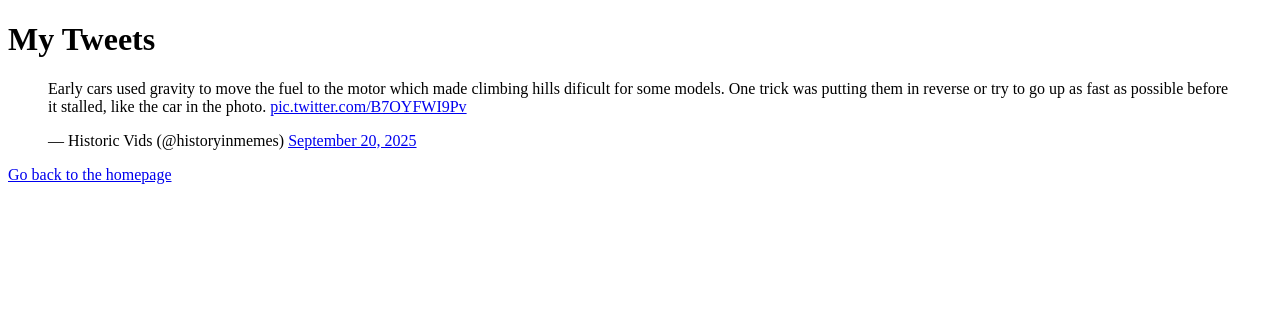
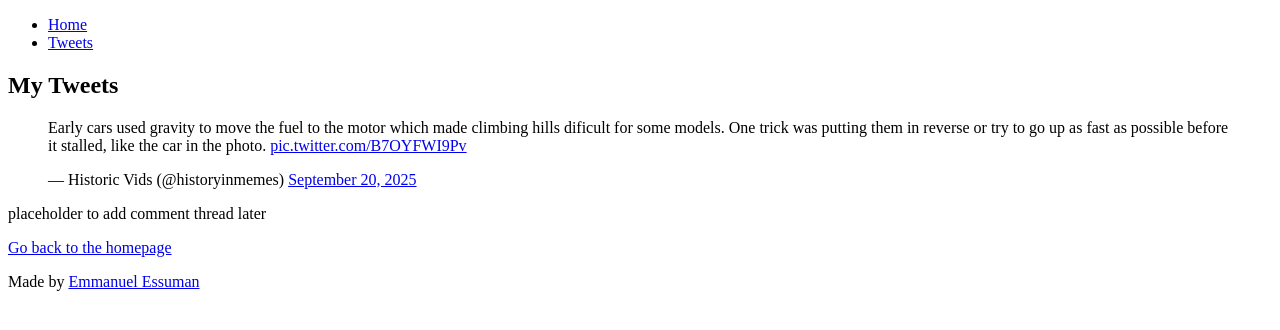
Before and after one commit to 557857132/My_First_Portfolio, a plain HTML site: page html_basic/tweets.html in a window 1280 px wide. Drawn offline with Linux system fonts and the light colour scheme.

Commit message:
Restructure HTML files with header, main, and footer

```diff
--- a/html_basic/tweets.html
+++ b/html_basic/tweets.html
@@ -4,10 +4,26 @@
         <title>My Tweets</title>
     </head>
     <body>
-        <h1>My Tweets</h1>
+        <header>
+            <ul>
+                <li><a href="index.html">Home</a></li>
+                <li><a href="tweets.html">Tweets</a></li>
+            </ul>
+        </header>
+        <main>
+            <article>
+                <h1>My Tweets</h1>
 
-        <blockquote class="twitter-tweet"><p lang="en" dir="ltr">Early cars used gravity to move the fuel to the motor which made climbing hills dificult for some models. One trick was putting them in reverse or try to go up as fast as possible before it stalled, like the car in the photo. <a href="https://t.co/B7OYFWI9Pv">pic.twitter.com/B7OYFWI9Pv</a></p>&mdash; Historic Vids (@historyinmemes) <a href="https://twitter.com/historyinmemes/status/1969357620537672133?ref_src=twsrc%5Etfw">September 20, 2025</a></blockquote> <script async src="https://platform.twitter.com/widgets.js" charset="utf-8"></script>
+                <blockquote class="twitter-tweet"><p lang="en" dir="ltr">Early cars used gravity to move the fuel to the motor which made climbing hills dificult for some models. One trick was putting them in reverse or try to go up as fast as possible before it stalled, like the car in the photo. <a href="https://t.co/B7OYFWI9Pv">pic.twitter.com/B7OYFWI9Pv</a></p>&mdash; Historic Vids (@historyinmemes) <a href="https://twitter.com/historyinmemes/status/1969357620537672133?ref_src=twsrc%5Etfw">September 20, 2025</a></blockquote> <script async src="https://platform.twitter.com/widgets.js" charset="utf-8"></script>
+            </article>
+            <aside>
+                <p>placeholder to add comment thread later</p>
+            </aside>
+        </main>
 
-        <a href="index.html">Go back to the homepage</a>
+                <a href="index.html">Go back to the homepage</a>
+        <footer>
+            <p>Made by <a href="https://www.google.com" target="_blank">Emmanuel Essuman</a></p>
+        </footer>
     </body>
 </html>
```
Also changed, not shown: html_basic/index.html (+16 -1 lines).
